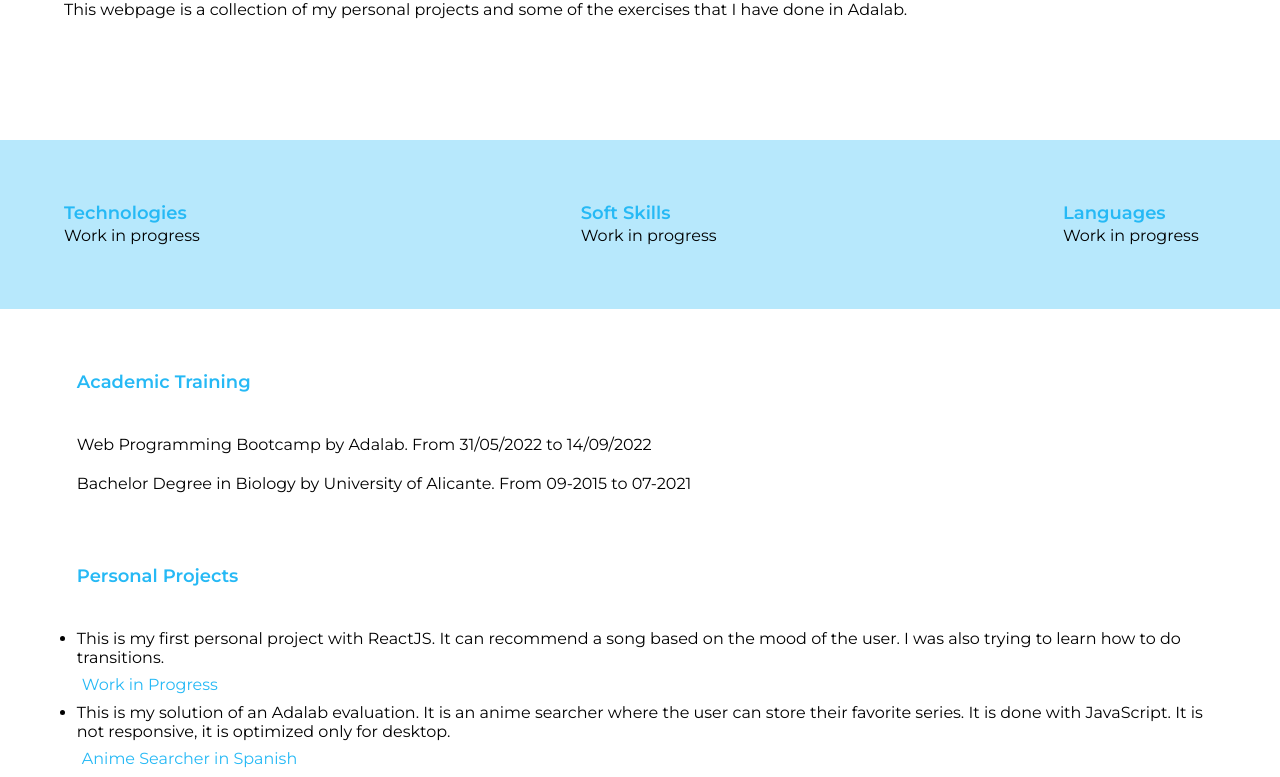
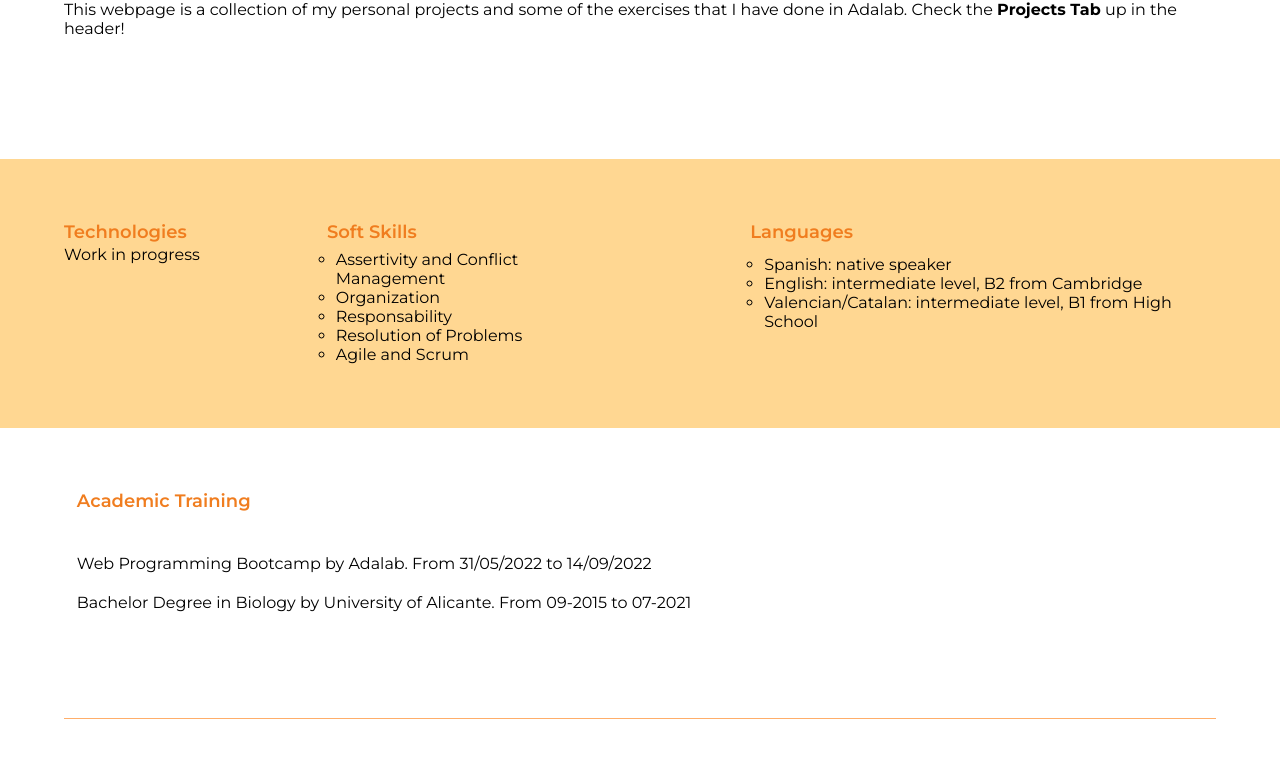
Before and after one commit to NereidaRO/NereidaRO, a website: page docs/index.html in a window 1280 px wide. Shown: the part 771-1548 px from the top of the page. Drawn offline with Linux system fonts and the light colour scheme.

Commit message:
added palette, soft skills and languages

```diff
--- a/docs/index.html
+++ b/docs/index.html
@@ -33,15 +33,19 @@
             <a class="link header__link" href="./index.html#skills">Skills</a>
           </li>
           <li class="header__element">
-            <a class="link header__link" href="./index.html#projects">Projects</a>
-          </li>
-          <li class="header__element">
             <a class="link header__link" href="./index.html#academic"
               >Academic training</a
             >
           </li>
           <li class="header__element">
-            <a class="link header__link" href="./index.html#footer">Contact</a>
+            <a class="link header__link" href="./projects.html" target="_blank"
+              >Projects</a
+            >
+          </li>
+          <li class="header__element">
+            <a class="link header__link" href="./contact.html" target="_blank"
+              >Contact</a
+            >
           </li>
         </ul>
       </nav>
@@ -73,7 +77,8 @@
           </p>
           <p class="bio__text">
             This webpage is a collection of my personal projects and some of the
-            exercises that I have done in Adalab.
+            exercises that I have done in Adalab. Check the
+            <strong class="bio__strong">Projects Tab</strong> up in the header!
           </p>
         </article>
       </section>
@@ -81,15 +86,29 @@
       <section class="skills" id="skills">
         <article class="skills__tech">
           <h3 class="skills__title">Technologies</h3>
-          <p class="skills__text--st">Work in progress</p>
+          <p class="skills__text">Work in progress</p>
         </article>
         <article class="skills__soft">
           <h3 class="skills__title">Soft Skills</h3>
-          <p class="skills__text">Work in progress</p>
+          <ul class="skills__list">
+            <li class="skills__text">Assertivity and Conflict Management</li>
+            <li class="skills__text">Organization</li>
+            <li class="skills__text">Responsability</li>
+            <li class="skills__text">Resolution of Problems</li>
+            <li class="skills__text">Agile and Scrum</li>
+          </ul>
         </article>
         <article class="skills__lan">
           <h3 class="skills__title">Languages</h3>
-          <p class="skills__text">Work in progress</p>
+          <ul class="skills__list">
+            <li class="skills__text">Spanish: native speaker</li>
+            <li class="skills__text">
+              English: intermediate level, B2 from Cambridge
+            </li>
+            <li class="skills__text">
+              Valencian/Catalan: intermediate level, B1 from High School
+            </li>
+          </ul>
         </article>
       </section>
 
@@ -102,33 +121,6 @@
           <li class="academic__element">
             Bachelor Degree in Biology by University of Alicante. From 09-2015 to
             07-2021
-          </li>
-        </ul>
-      </section>
-
-      <section class="projects" id="projects">
-        <h3 class="projects__title">Personal projects</h3>
-        <ul class="projects__ul">
-          <li class="projects__element">
-            <p class="projects__text">
-              This is my first personal project with ReactJS. It can recommend a song
-              based on the mood of the user. I was also trying to learn how to do
-              transitions.
-            </p>
-            <a class="link projects__link" href="#">Work in Progress</a>
-          </li>
-          <li class="projects__element">
-            <p class="projects__text">
-              This is my solution of an Adalab evaluation. It is an anime searcher
-              where the user can store their favorite series. It is done with
-              JavaScript. It is not responsive, it is optimized only for desktop.
-            </p>
-            <a
-              class="link projects__link"
-              href="http://beta.adalab.es/modulo-2-evaluacion-final-NereidaRO/"
-              target="_blank"
-              >Anime Searcher in Spanish</a
-            >
           </li>
         </ul>
       </section>
--- a/src/scss/core/_variables.scss
+++ b/src/scss/core/_variables.scss
@@ -6,13 +6,13 @@ $size-title: 1.25rem; //20px
 
 //colores
 $color-text: black;
-$color-title: #2351DA;
-$color-subtitle: #26B9F5;
+$color-title: #c65314;
+$color-subtitle: #F07D1F;
 $color-background: #FFFF;
-$color-mark: #B7E8FC;
-$color-nav: white;
-$color-border: #26B9F5;
-$color-header: #0D8BDA;
+$color-mark: #ffd792;
+$color-nav: #FFFF;
+$color-border: #ffae6a;
+$color-header: #e26a2c;
 
 //otros
 $separation-margin: 5%;
--- a/src/scss/layout/_bio.scss
+++ b/src/scss/layout/_bio.scss
@@ -36,6 +36,10 @@
         margin: $separation-margin 0;
         align-self: center;
     }
+
+    &__strong{
+        font-weight: bold;
+    }
 }
 
 @media all and (min-width:768px){
--- a/src/scss/layout/_skills.scss
+++ b/src/scss/layout/_skills.scss
@@ -18,11 +18,13 @@
         font-size: $size-text;
         color: $color-text;
         line-height: normal;
+        margin-bottom: 3%;
 
-        &--st{
-            margin-bottom: 3%;
-            line-height: normal;
-        }
+    }
+
+    &__list{
+        list-style:circle;
+        padding-left: 3%;
     }
 }
 
@@ -34,6 +36,7 @@
 
         &__soft{
             align-self: flex-start;
+            padding-right: 1.5%;
             padding-left: 1.5%;
         }
 
@@ -44,18 +47,14 @@
 
         &__lan{
             align-self: flex-start;
-            padding-right: 1.5%;
+
+            padding-left: 1.5%;
         }
 
         &__text{
             max-width: 550px;
             align-self: center;
-        }
-
-        &__text--st{
             margin-bottom: 0;
-            max-width: 550px;
-            align-self: center;
         }
     }
 }
```
Also changed, not shown: docs/contact.html (added, +25 -0 lines), docs/projects.html (added, +52 -0 lines), src/html/partials/bio.html (+2 -1 lines), src/html/partials/header.html (+8 -4 lines), src/html/partials/skills.html (+17 -3 lines), docs/assets/css/main.css.
